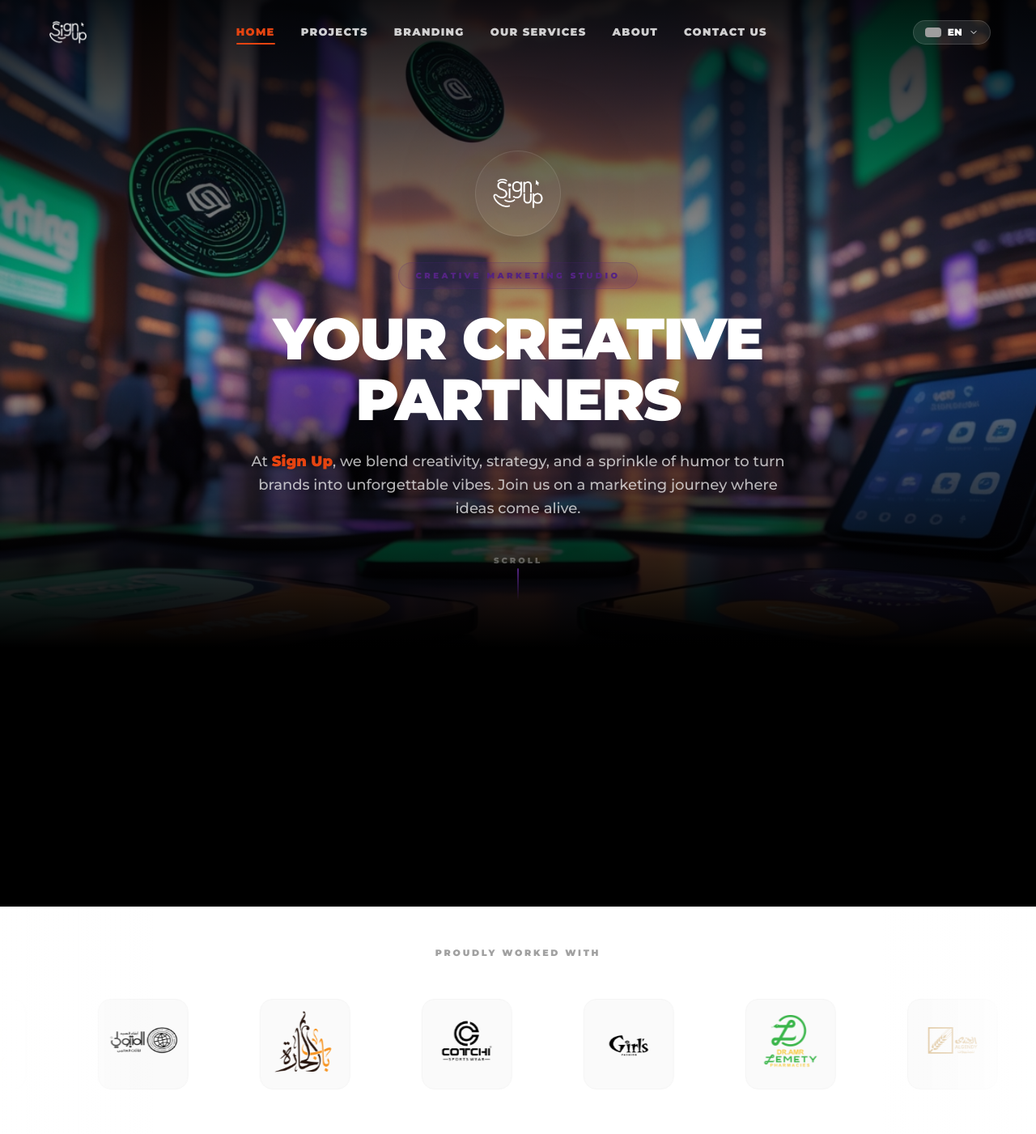
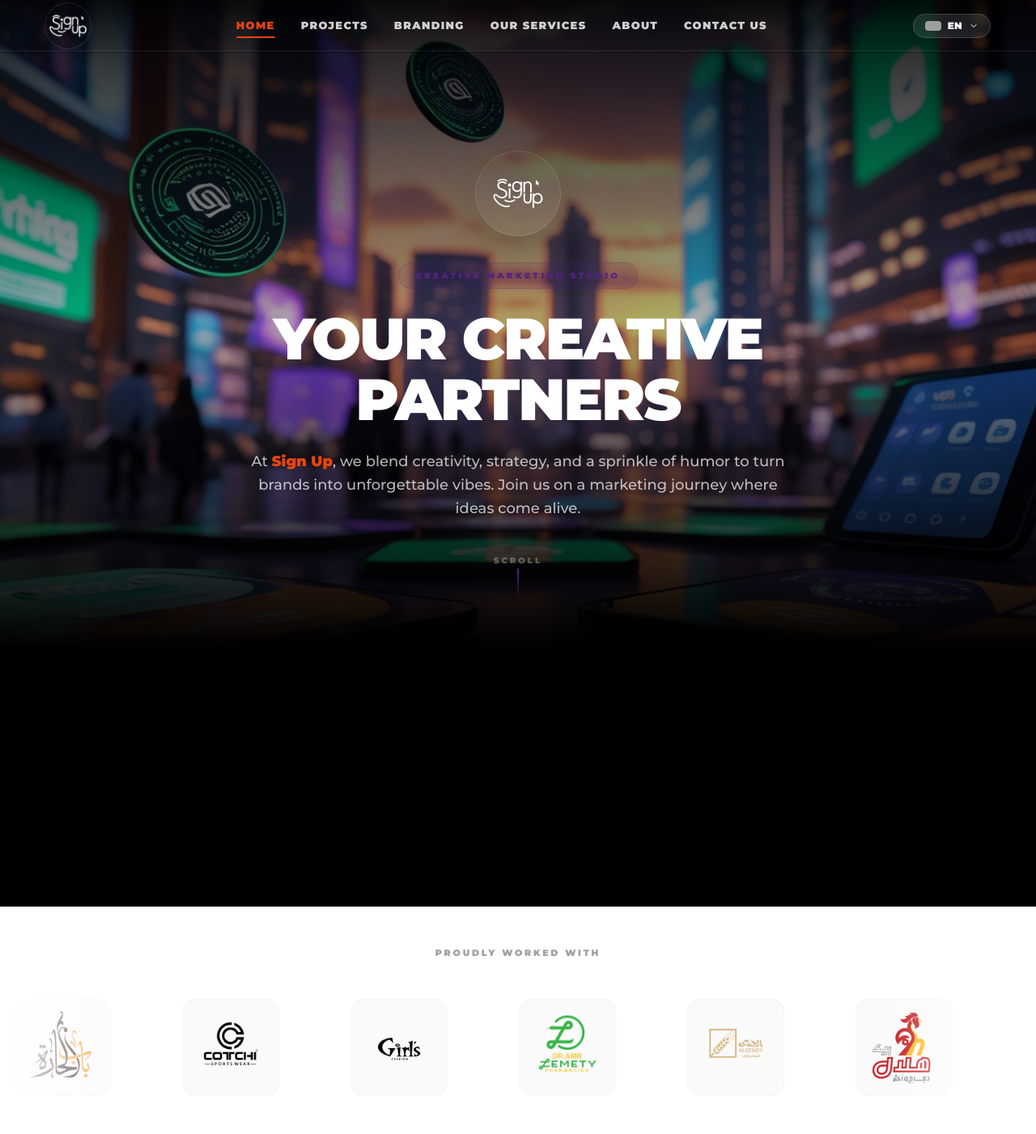
Before and after one commit to AhmedElshenawy0/sign, a React (Vite) app: page /home in a window 1280 px wide. Shown: the top 1401 px of the page at 81% size. Built offline with nearby package versions, Linux system fonts and the light colour scheme; grey boxes are pictures that could not be loaded.

Commit message:
enhance ui

```diff
--- a/src/components/global/Navbar.tsx
+++ b/src/components/global/Navbar.tsx
@@ -8,6 +8,7 @@ const Navbar = () => {
   const [menuOpen, setMenuOpen] = useState(false);
   const [langOpen, setLangOpen] = useState(false);
   const [scrolled, setScrolled] = useState(false);
+  const [scrollProgress, setScrollProgress] = useState(0);
 
   const { pathname } = useLocation();
   const { t, i18n } = useTranslation();
@@ -17,7 +18,17 @@ const Navbar = () => {
 
   // تفعيل مستمع السكرول لتحديث حالة الخلفية فوراً عند النزول
   useEffect(() => {
-    const handleScroll = () => setScrolled(window.scrollY > 40);
+    const handleScroll = () => {
+      setScrolled(window.scrollY > 40);
+
+      // Page scroll progress, driving the thin gradient line under the
+      // navbar — a quiet nod to the same rising-arc brand motif used
+      // elsewhere on the site (red → move → green), rather than a bare
+      // functional progress bar.
+      const doc = document.documentElement;
+      const max = doc.scrollHeight - doc.clientHeight;
+      setScrollProgress(max > 0 ? (window.scrollY / max) * 100 : 0);
+    };
     handleScroll();
     window.addEventListener("scroll", handleScroll, { passive: true });
     return () => window.removeEventListener("scroll", handleScroll);
@@ -80,17 +91,17 @@ const Navbar = () => {
   return (
     <nav
       dir={isArabic ? "rtl" : "ltr"}
-      className={`fixed top-0 left-0 w-full z-50 px-6 py-3 md:px-14 border-b transition-all duration-500 ease-in-out ${
+      className={`fixed top-0 left-0 w-full z-50 pt-[env(safe-area-inset-top)] px-4 sm:px-6 md:px-14 border-b transition-all duration-500 ease-in-out ${
         scrolled || menuOpen
-          ? "bg-black/60 backdrop-blur-2xl border-white/5 shadow-2xl"
-          : "bg-transparent border-transparent"
+          ? "bg-black/60 backdrop-blur-2xl border-white/5 shadow-2xl shadow-black/40"
+          : "bg-gradient-to-b from-black/40 via-black/10 to-transparent border-transparent"
       }`}
     >
-      <div className="max-w-7xl mx-auto flex items-center justify-between h-14">
+      <div className="max-w-7xl mx-auto flex items-center justify-between h-14 sm:h-16 py-3">
         {/* Logo */}
         <Link
           to="/"
-          className="w-14 h-14 p-1 rounded-full overflow-hidden relative shrink-0 z-50"
+          className="w-11 h-11 sm:w-14 sm:h-14 p-1 rounded-full overflow-hidden relative shrink-0 z-50 ring-1 ring-white/10 hover:ring-white/25 transition-all duration-300"
         >
           <img
             src="/images/SignUp Logo White.png"
@@ -100,7 +111,7 @@ const Navbar = () => {
         </Link>
 
         {/* Desktop Nav Links */}
-        <ul className="hidden md:flex gap-8 text-[13px] font-black uppercase tracking-widest relative text-white">
+        <ul className="hidden md:flex gap-6 lg:gap-8 text-[12px] lg:text-[13px] font-black uppercase tracking-widest relative text-white">
           {navLinks.map(({ name, path }, i) => {
             const isActive = pathname === path;
             return (
@@ -127,7 +138,7 @@ const Navbar = () => {
         </ul>
 
         {/* Right Action Trigger Controllers */}
-        <div className="flex items-center gap-4 z-50">
+        <div className="flex items-center gap-3 sm:gap-4 z-50">
           {/* Lang Switcher - Desktop */}
           <div ref={langRef} className="relative hidden md:block">
             <button
@@ -151,7 +162,7 @@ const Navbar = () => {
                   initial={{ opacity: 0, y: -8, scale: 0.96 }}
                   animate={{ opacity: 1, y: 0, scale: 1 }}
                   exit={{ opacity: 0, y: -8, scale: 0.96 }}
-                  className="absolute right-0 rtl:right-auto rtl:left-0 mt-2 w-40 bg-black/40 backdrop-blur-2xl border border-white/10 rounded-2xl shadow-2xl overflow-hidden p-1.5"
+                  className="absolute right-0 rtl:right-auto rtl:left-0 mt-2 w-40 bg-black/70 backdrop-blur-2xl border border-white/10 rounded-2xl shadow-2xl overflow-hidden p-1.5"
                 >
                   {languages
                     .filter((l) => l.code !== currentLang.code)
@@ -177,14 +188,23 @@ const Navbar = () => {
           {/* Mobile Hamburger Button */}
           <button
             onClick={() => setMenuOpen((prev) => !prev)}
-            className={`md:hidden focus:outline-none p-2 rounded-full transition-all duration-300 text-white ${
-              menuOpen ? "bg-white/10 rotate-90" : ""
+            className={`md:hidden focus:outline-none w-11 h-11 flex items-center justify-center rounded-full transition-all duration-300 text-white ${
+              menuOpen ? "bg-white/10 rotate-90" : "active:bg-white/10"
             }`}
             aria-label="Toggle mobile menu"
           >
             {menuOpen ? <FiX size={22} /> : <FiMenu size={22} />}
           </button>
         </div>
+      </div>
+
+      {/* Scroll progress hairline — same red → move → green arc used
+          throughout the site, here compressed into a thin functional bar */}
+      <div className="absolute bottom-0 left-0 right-0 h-[2px] bg-white/5 overflow-hidden">
+        <div
+          className="h-full bg-gradient-to-r from-main-red via-main-move to-main-green transition-[width] duration-150 ease-out"
+          style={{ width: `${scrollProgress}%` }}
+        />
       </div>
 
       {/* Full-Screen Immersive Mobile Menu Overlay */}
@@ -195,10 +215,16 @@ const Navbar = () => {
             animate={{ opacity: 1 }}
             exit={{ opacity: 0 }}
             transition={{ duration: 0.3 }}
-            className="fixed inset-0 w-full h-screen bg-black/40 backdrop-blur-2xl md:hidden z-45 flex flex-col justify-between px-8 pt-28 pb-12 overflow-y-auto"
+            className="fixed inset-0 w-full h-[100dvh] bg-black/70 backdrop-blur-2xl md:hidden z-40 flex flex-col justify-between px-6 sm:px-8 pt-24 sm:pt-28 pb-[calc(2rem+env(safe-area-inset-bottom))] overflow-y-auto"
           >
+            {/* Ambient brand glow, echoes the hero's glowing logo hub */}
+            <div
+              aria-hidden
+              className="pointer-events-none absolute -top-24 -right-24 w-72 h-72 rounded-full bg-main-move/20 blur-3xl"
+            />
+
             {/* Nav Links Stack */}
-            <div className="flex flex-col gap-1.5 w-full">
+            <div className="relative flex flex-col gap-1 sm:gap-1.5 w-full">
               {navLinks.map(({ name, path }, i) => {
                 const isActive = pathname === path;
                 return (
@@ -216,13 +242,13 @@ const Navbar = () => {
                     <Link
                       to={path}
                       onClick={() => setMenuOpen(false)}
-                      className="group flex items-baseline gap-4 py-3 border-b border-white/5 w-full text-left rtl:text-right transition-all"
+                      className="group flex items-baseline gap-3 sm:gap-4 py-2.5 sm:py-3 border-b border-white/5 w-full text-left rtl:text-right transition-all"
                     >
                       <span className="text-[10px] font-black tracking-widest text-white/30 group-hover:text-main-red transition-colors font-mono">
                         {String(i + 1).padStart(2, "0")}
                       </span>
                       <span
-                        className={`text-2xl font-black uppercase tracking-wider transition-all transform group-active:scale-98 ${
+                        className={`text-xl sm:text-2xl font-black uppercase tracking-wider transition-all transform group-active:scale-98 ${
                           isActive
                             ? "text-main-red pl-2 rtl:pl-0 rtl:pr-2"
                             : "text-white/80 hover:text-white"
@@ -242,22 +268,21 @@ const Navbar = () => {
               animate={{ opacity: 1, y: 0 }}
               exit={{ opacity: 0, y: 15 }}
               transition={{ duration: 0.5, delay: 0.2 }}
-              className="flex flex-col gap-4 border-t border-white/10 pt-6 mt-8"
+              className="relative flex flex-col gap-3 sm:gap-4 border-t border-white/10 pt-5 sm:pt-6 mt-6 sm:mt-8"
             >
               <span className="text-[10px] font-black tracking-[0.2em] uppercase text-white/40 block text-center">
                 Select Language
               </span>
 
-              {/* FIX: was a flex row of three w-full buttons — each one demanding
-                  full width inside a horizontal row is what broke the layout on
-                  small screens (squeezed/overflowing). A 3-column grid gives each
-                  button an equal, predictable share of the row at any width. */}
+              {/* Grid instead of a flex row of `w-full` buttons — each
+                  button now gets a reliable, equal third of the row at
+                  any screen width instead of fighting for space. */}
               <div className="grid grid-cols-3 gap-2 xs:gap-3 w-full">
                 {languages.map((lang) => (
                   <button
                     key={lang.code}
                     onClick={() => changeLanguage(lang.code)}
-                    className="flex flex-col xs:flex-row items-center justify-center gap-1 xs:gap-2 px-2 xs:px-4 py-2.5 xs:py-3 rounded-xl text-[11px] xs:text-xs font-black uppercase tracking-wider border transition-all duration-300 bg-white text-black border-white shadow-xl"
+                    className="flex flex-col xs:flex-row items-center justify-center gap-1 xs:gap-2 px-2 xs:px-4 py-2.5 xs:py-3 rounded-xl text-[11px] xs:text-xs font-black uppercase tracking-wider border transition-all duration-300 bg-white text-black border-white shadow-xl active:scale-95"
                   >
                     <img
                       src={lang.flag}
--- a/src/components/home/Hero.tsx
+++ b/src/components/home/Hero.tsx
@@ -1,12 +1,27 @@
 import { useRef, useState } from "react";
 import { FaPause, FaPlay, FaExpand } from "react-icons/fa";
-import { motion, useScroll, useTransform } from "framer-motion";
+import {
+  motion,
+  useScroll,
+  useTransform,
+  useAnimationFrame,
+  useMotionValue,
+} from "framer-motion";
 import { useTranslation, Trans } from "react-i18next";
 import NoisyBg from "../global/NoisyBg";
+
+// Constant visual speed for the partner ticker, in pixels/second.
+// This drives the scroll directly via JS (see useAnimationFrame below)
+// instead of relying on a CSS `animate-scroll` class — so there's no
+// external stylesheet, media query, or !important rule that can silently
+// override the speed on some screen sizes and not others. Raise this
+// number to go faster, lower it to go slower. That's the only knob.
+const TICKER_SPEED_PX_PER_SEC = 90;
 
 const Hero = () => {
   const videoRef = useRef<HTMLVideoElement>(null);
   const containerRef = useRef<HTMLDivElement>(null);
+  const tickerTrackRef = useRef<HTMLDivElement>(null);
   const [isPaused, setIsPaused] = useState(true);
   const { t, i18n } = useTranslation();
   const isArabic = i18n.language === "ar";
@@ -68,12 +83,39 @@ const Hero = () => {
     { name: "نيو انجلاند", logo: "/images/Partner/نيو انجلاند.png" },
   ];
 
-  const loopedItems = [
-    ...workedWith,
-    ...workedWith,
-    ...workedWith,
-    ...workedWith,
-  ];
+  // Two copies is enough for a seamless loop.
+  const loopedItems = [...workedWith, ...workedWith];
+
+  // JS-driven marquee: we track our own x position with a motion value and
+  // advance it every frame by (speed * elapsed time), then wrap it back to 0
+  // once a full set of logos has scrolled past. This is deliberately NOT a
+  // CSS animation — a CSS class can be silently overridden by a media query,
+  // a more specific selector, or an `!important` elsewhere in the stylesheet,
+  // which is almost certainly why changing the old animationDuration value
+  // had no visible effect on small screens. Driving it in JS means this
+  // component is the only thing that ever controls its speed, full stop.
+  const x = useMotionValue(0);
+  const isHovering = useRef(false);
+
+  useAnimationFrame((_, delta) => {
+    if (isHovering.current) return;
+    const track = tickerTrackRef.current;
+    if (!track) return;
+
+    const singleSetWidth = track.scrollWidth / 2;
+    if (singleSetWidth <= 0) return;
+
+    const distance = (TICKER_SPEED_PX_PER_SEC * delta) / 1000;
+    let next = x.get() - distance;
+
+    // Once we've scrolled exactly one full set width, snap back to 0.
+    // Because it's an exact multiple of the set width, the loop is seamless.
+    if (Math.abs(next) >= singleSetWidth) {
+      next += singleSetWidth;
+    }
+
+    x.set(next);
+  });
 
   return (
     <div
@@ -158,17 +200,22 @@ const Hero = () => {
         <div className="pointer-events-none absolute top-0 left-0 h-full w-24 md:w-48 bg-gradient-to-r from-white to-transparent z-10" />
         <div className="pointer-events-none absolute top-0 right-0 h-full w-24 md:w-48 bg-gradient-to-l from-white to-transparent z-10" />
 
-        <div className="w-full overflow-hidden whitespace-nowrap">
-          <div
-            className="animate-scroll items-center gap-14 py-2 inline-flex hover:[animation-play-state:paused]"
-            style={{ animationDuration: "15s" }}
+        <div
+          className="w-full overflow-hidden whitespace-nowrap"
+          onMouseEnter={() => (isHovering.current = true)}
+          onMouseLeave={() => (isHovering.current = false)}
+        >
+          <motion.div
+            ref={tickerTrackRef}
+            className="items-center gap-14 py-2 inline-flex"
+            style={{ x }}
           >
             {loopedItems.map((tech, i) => (
               <div
                 key={`partner-${i}`}
                 className="flex flex-col items-center justify-center cursor-pointer group px-4 shrink-0 transition-transform duration-300"
               >
-                <div className="w-28 h-28 p-3 bg-neutral-50 border border-neutral-100 rounded-2xl flex items-center justify-center transition-all duration-300 ease-out transform group-hover:-translate-y-1 group-hover:scale-105 group-hover:bg-white group-hover:shadow-lg group-hover:border-transparent">
+                <div className="w-30 h-30 p-3 bg-neutral-50 border border-neutral-100 rounded-2xl flex items-center justify-center transition-all duration-300 ease-out transform group-hover:-translate-y-1 group-hover:scale-105 group-hover:bg-white group-hover:shadow-lg group-hover:border-transparent">
                   <img
                     src={tech.logo}
                     alt={tech.name}
@@ -178,7 +225,7 @@ const Hero = () => {
                 </div>
               </div>
             ))}
-          </div>
+          </motion.div>
         </div>
       </div>
 
```
